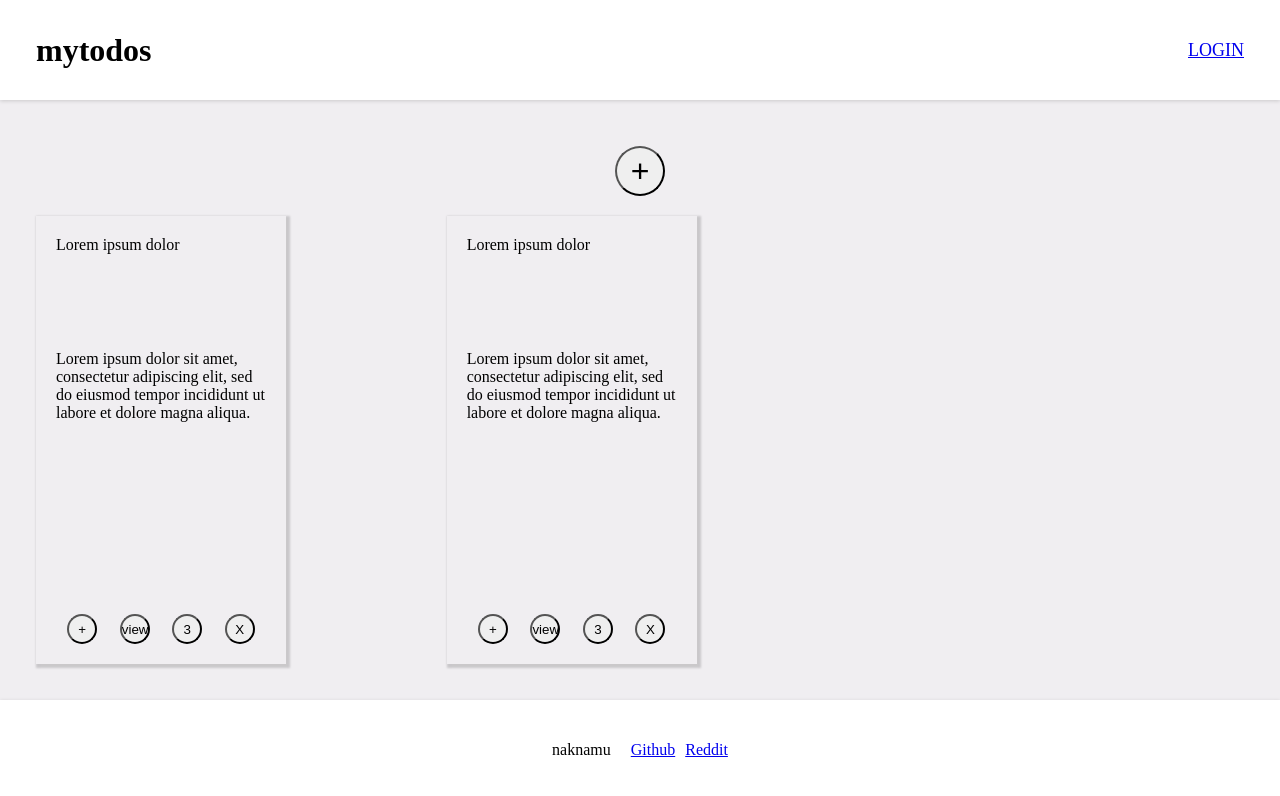
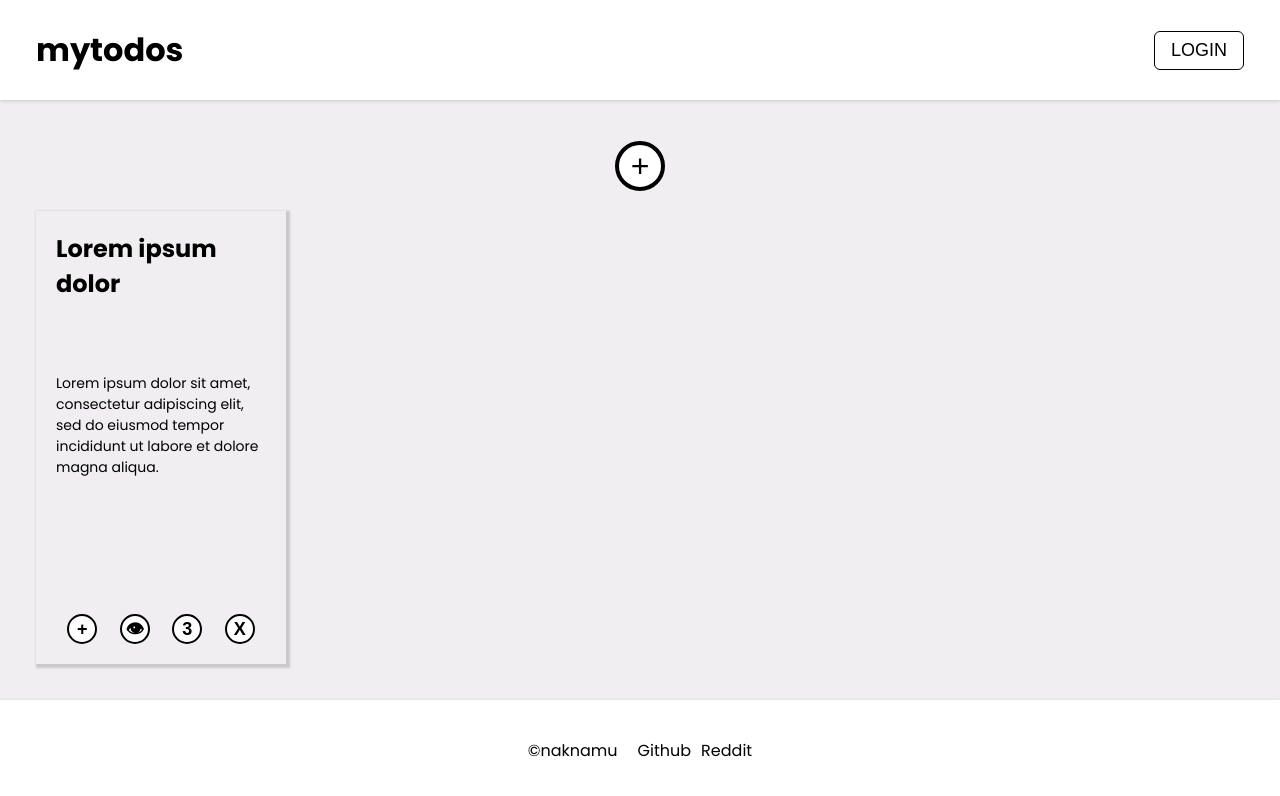
Before and after one commit to naknamu/mytodos, a website built with webpack: page dist/index.html in a window 1280 px wide. Built offline with nearby package versions, Linux system fonts and the light colour scheme.

Commit message:
Added font files and styles

```diff
--- a/src/style.css
+++ b/src/style.css
@@ -1,3 +1,24 @@
+@font-face {
+    font-family: 'Poppins';
+    src: url('./Poppins-Bold.ttf') format('truetype');
+    font-weight: bold;
+    font-style: normal;
+}
+
+@font-face {
+    font-family: 'Poppins';
+    src: url('./Poppins-Regular.ttf') format('truetype');
+    font-weight: 400;
+    font-style: normal;
+}
+
+@font-face {
+    font-family: 'Poppins';
+    src: url('./Poppins-Light.ttf') format('truetype');
+    font-weight: 300;
+    font-style: normal;
+}
+
 *{
     margin: 0;
     padding: 0;
@@ -13,6 +34,7 @@ body{
     grid-template-rows: 100px 1fr 100px;
     height: 100%;
     background-color: #f0eef1;
+    font-family: 'Poppins', sans-serif;
 }
 
 header{
@@ -26,6 +48,22 @@ header{
 
 header .login{
     font-size: 18px;
+    text-decoration: none;
+    color: black;
+    padding: 8px 16px;
+    border-radius: 6px;
+    border: 1px solid black;
+    background-color: white;
+}
+
+header .login:hover{
+    background-color: rgba(0, 0, 0, 0.16);
+}
+
+header .login:active {
+    background-color: rgba(0, 0, 0, 0.16);
+    box-shadow: 0 5px #555;
+    transform: translateY(4px);
 }
 
 .maincontent{
@@ -33,7 +71,7 @@ header .login{
     grid-template-rows: 50px 1fr;
     gap: 20px;
     padding: 36px;
-    margin-top: 10px;
+    margin-top: 5px;
 }
 
 .maincontent .new_project{
@@ -41,13 +79,21 @@ header .login{
     border-radius: 50%;
     justify-self: center;
     font-size: 32px;
+    border: 4px solid black;
+    background-color: white;
+}
+
+.maincontent .new_project:active {
+    background-color: rgba(0, 0, 0, 0.16);
+    box-shadow: 0 5px #555;
+    transform: translateY(4px);
 }
 
 .maincontent .container{
     display: grid;
-    grid-template-columns: repeat(3, 1fr);
+    grid-template-columns: repeat(4, 1fr);
     /* grid-template-rows: repeat(2, 1fr); */
-    gap: 24px;
+    gap: 16px;
 }
 
 .maincontent .card{
@@ -55,7 +101,7 @@ header .login{
     padding: 20px;
     box-shadow: rgba(0, 0, 0, 0.16) 2px 2px 2px 2px;
     display: grid;
-
+    gap: 8px;
 }
 
 .maincontent .card .buttons{
@@ -68,6 +114,29 @@ header .login{
     width: 30px;
     height: 30px;
     border-radius: 50%;
+    border: 2px solid black;
+    font-size: 18px;
+    font-weight: bold;
+    background-color: white;
+}
+
+.maincontent button:hover{
+    background-color: rgba(0, 0, 0, 0.16);
+}
+
+.maincontent .card button:active {
+    background-color: rgba(0, 0, 0, 0.16);
+    box-shadow: 0 3px #555;
+    transform: translateY(4px);
+}
+
+.maincontent .container .card .title{
+    font-weight: bold;
+    font-size: 24px;
+}
+
+.maincontent .container .card .details{
+    font-size: 14px;
 }
 
 footer{
@@ -85,3 +154,12 @@ footer ul{
     display: flex;
     gap: 10px;
 }
+
+footer a{
+    text-decoration: none;
+    color: black;
+}
+
+footer a:hover{
+    text-decoration: underline;
+}
--- a/webpack.config.js
+++ b/webpack.config.js
@@ -12,6 +12,10 @@ module.exports = {
         test: /\.css$/i,
         use: ['style-loader', 'css-loader'],
       },
+      {
+        test: /\.(woff|woff2|eot|ttf|otf)$/i,
+        type: 'asset/resource',
+      },
     ],
   },
 };
```
Also changed, not shown: dist/35d26b781dc5fda684cc.ttf (added), dist/7641a0f76ca9ef6c252c.ttf (added), dist/cdb29a5d7ccf57ff05a3.ttf (added), dist/index.html, dist/main.js, src/Poppins-Bold.ttf (added), src/Poppins-Light.ttf (added), src/Poppins-Regular.ttf (added).
